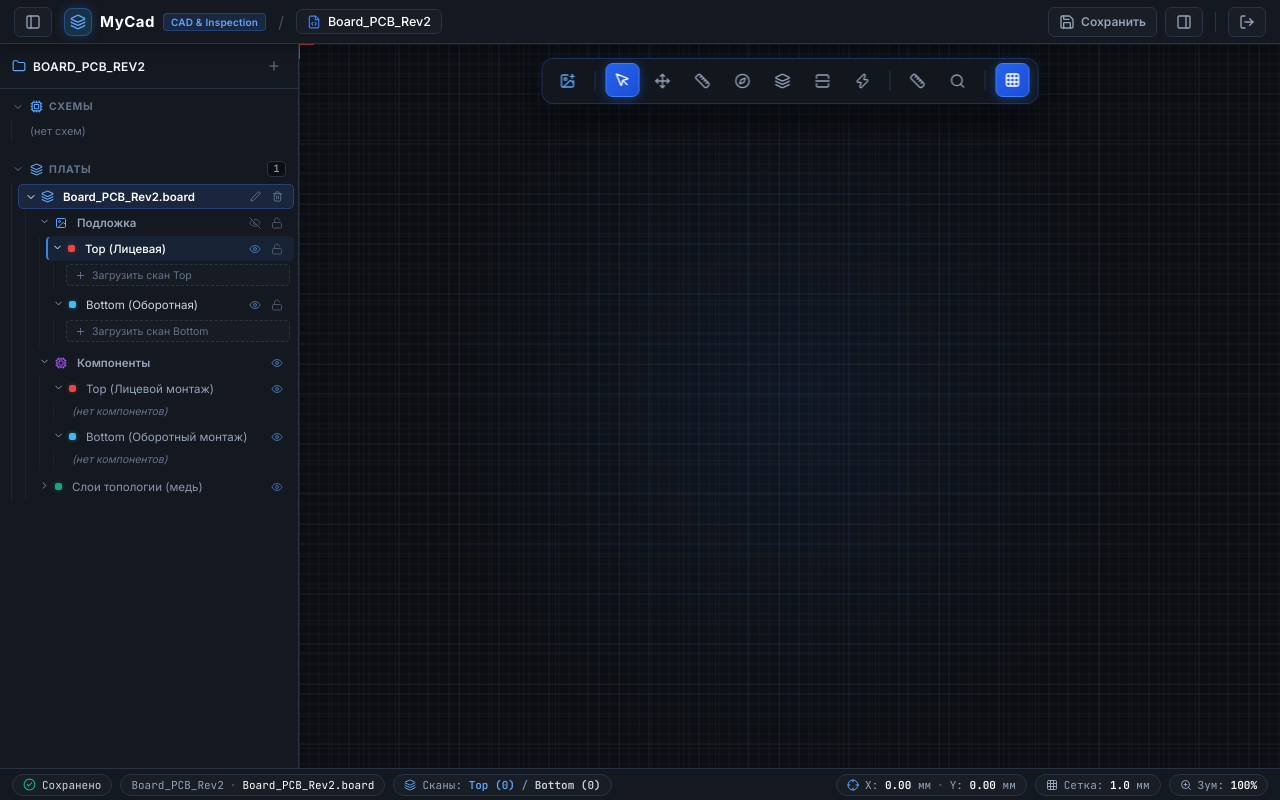
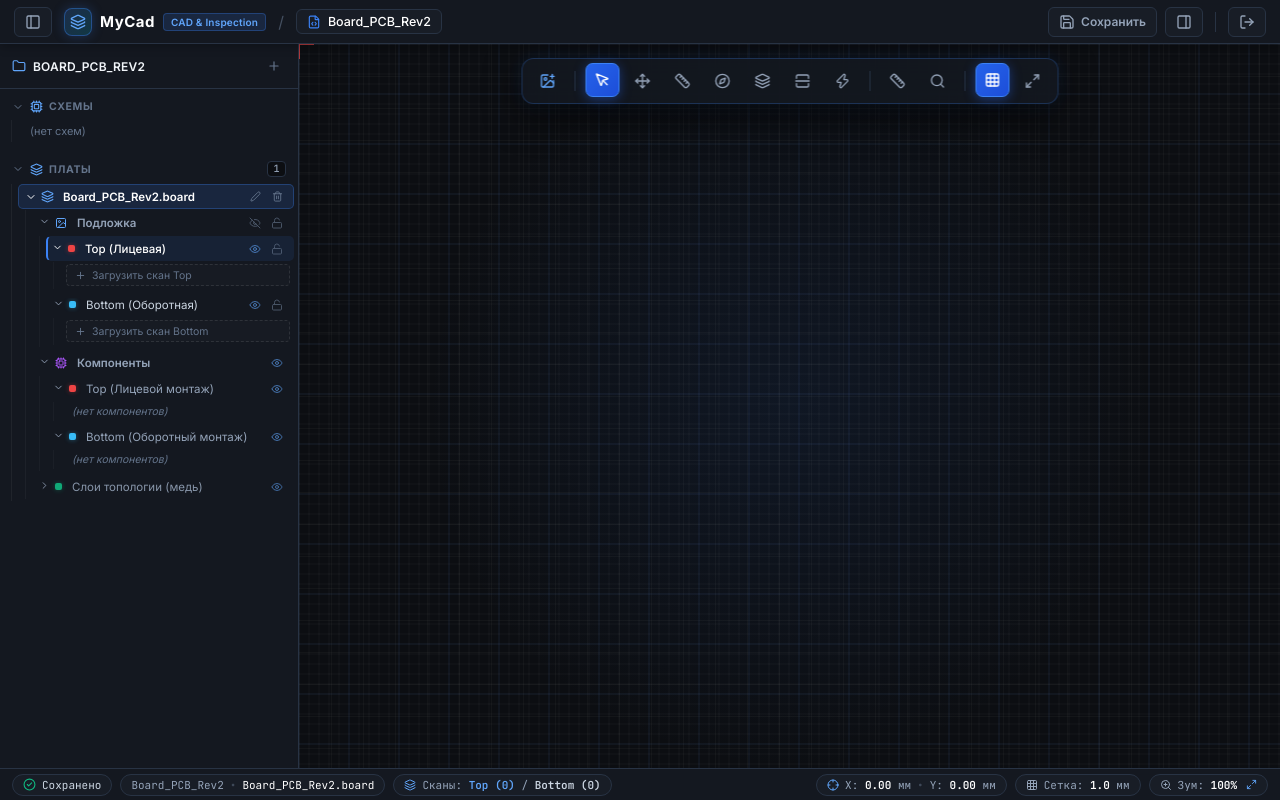
Before and after one commit to Apofixc/MyCad, a React (Vite) app: page / in a window 1280 px wide. Both pictures are taken after a click on the element 842 px from the left and 430 px from the top of the page. Built offline with nearby package versions, Linux system fonts and the light colour scheme.

Commit message:
feat: implement UI state management with viewport and layout controls

```diff
--- a/src/App.tsx
+++ b/src/App.tsx
@@ -25,6 +25,7 @@ export const App: React.FC = () => {
     openModal,
     setActiveTool,
     toggleGrid,
+    fitAllImages,
   } = useUiStore();
 
   // Global Keyboard Shortcuts
@@ -84,12 +85,17 @@ export const App: React.FC = () => {
         case "g":
           toggleGrid();
           break;
+        case "f":
+        case "а":
+        case "0":
+          fitAllImages();
+          break;
       }
     };
 
     window.addEventListener("keydown", handleKeyDown);
     return () => window.removeEventListener("keydown", handleKeyDown);
-  }, [saveProject, openModal, toggleLeftSidebar, setActiveTool, toggleGrid]);
+  }, [saveProject, openModal, toggleLeftSidebar, setActiveTool, toggleGrid, fitAllImages]);
 
   return (
     <div className="cad-app-container">
--- a/src/components/Sidebar/ProjectTree.tsx
+++ b/src/components/Sidebar/ProjectTree.tsx
@@ -118,6 +118,7 @@ export const ProjectTree: React.FC = () => {
     activeWorkLayer,
     setActiveWorkLayer,
     focusImageLayer,
+    fitAllImages,
   } = useUiStore();
 
   const handlePickAndAddImages = async (side: "top" | "bottom") => {
@@ -950,6 +951,18 @@ export const ProjectTree: React.FC = () => {
                                       >
                                         {isAllBgLocked ? <Lock size={12} color="#f59e0b" /> : <Unlock size={12} />}
                                       </button>
+                                      {allBgImages.length > 0 && (
+                                        <button
+                                          className="cad-tree-icon-btn"
+                                          onClick={() => {
+                                            if (!isActive) setActiveFile(file.id);
+                                            fitAllImages(allBgImages);
+                                          }}
+                                          title="Вписать все изображения платы на холст (F / 0)"
+                                        >
+                                          <Maximize2 size={12} color="#60a5fa" />
+                                        </button>
+                                      )}
                                     </div>
                                   </div>
 
@@ -1004,6 +1017,18 @@ export const ProjectTree: React.FC = () => {
                                             >
                                               {isAllTopLocked ? <Lock size={12} color="#f59e0b" /> : <Unlock size={12} />}
                                             </button>
+                                            {bgTopImages.length > 0 && (
+                                              <button
+                                                className="cad-tree-icon-btn"
+                                                onClick={() => {
+                                                  if (!isActive) setActiveFile(file.id);
+                                                  fitAllImages(bgTopImages);
+                                                }}
+                                                title="Вписать все изображения Top"
+                                              >
+                                                <Maximize2 size={12} color="#60a5fa" />
+                                              </button>
+                                            )}
                                           </div>
                                         </div>
 
@@ -1166,6 +1191,18 @@ export const ProjectTree: React.FC = () => {
                                             >
                                               {isAllBotLocked ? <Lock size={12} color="#f59e0b" /> : <Unlock size={12} />}
                                             </button>
+                                            {bgBottomImages.length > 0 && (
+                                              <button
+                                                className="cad-tree-icon-btn"
+                                                onClick={() => {
+                                                  if (!isActive) setActiveFile(file.id);
+                                                  fitAllImages(bgBottomImages);
+                                                }}
+                                                title="Вписать все изображения Bottom"
+                                              >
+                                                <Maximize2 size={12} color="#60a5fa" />
+                                              </button>
+                                            )}
                                           </div>
                                         </div>
 
@@ -1670,6 +1707,16 @@ export const ProjectTree: React.FC = () => {
               <div
                 className="cad-context-item"
                 onClick={() => {
+                  fitAllImages();
+                  setContextMenu(null);
+                }}
+              >
+                <Maximize2 size={12} color="#60a5fa" />
+                <span>Вписать все изображения (F / 0)</span>
+              </div>
+              <div
+                className="cad-context-item"
+                onClick={() => {
                   const img = contextMenu.targetImage!;
                   const side = contextMenu.groupTitle.toLowerCase().includes("top") ? "top" : "bottom";
                   setPendingPreprocess({
--- a/src/components/StatusBar.tsx
+++ b/src/components/StatusBar.tsx
@@ -1,10 +1,10 @@
 import React from "react";
-import { CheckCircle2, AlertCircle, Crosshair, Layers, FileText, Grid, ZoomIn } from "lucide-react";
+import { CheckCircle2, AlertCircle, Crosshair, Layers, FileText, Grid, ZoomIn, Maximize2 } from "lucide-react";
 import { useUiStore } from "../stores/uiStore";
 import { useProjectStore } from "../stores/projectStore";
 
 export const StatusBar: React.FC = () => {
-  const { cursorMm, viewportZoom, gridStepMm } = useUiStore();
+  const { cursorMm, viewportZoom, gridStepMm, fitAllImages } = useUiStore();
   const { manifest, activeFileType, board, schematic, isDirty } = useProjectStore();
 
   const topCount = board?.data.bgTop.images.length || 0;
@@ -74,9 +74,14 @@ export const StatusBar: React.FC = () => {
         </div>
 
         {/* Zoom Capsule */}
-        <div className="cad-status-pill">
+        <div
+          className="cad-status-pill cad-status-btn"
+          onClick={() => fitAllImages()}
+          title="Вписать все изображения (F / 0)"
+        >
           <ZoomIn size={12} color="#94a3b8" />
           <span>Зум: <strong>{viewportZoom}%</strong></span>
+          <Maximize2 size={11} color="#60a5fa" style={{ marginLeft: 3 }} />
         </div>
       </div>
     </footer>
--- a/src/components/Viewport/ToolBar.tsx
+++ b/src/components/Viewport/ToolBar.tsx
@@ -10,6 +10,7 @@ import {
   Zap,
   Grid,
   ImagePlus,
+  Maximize2,
 } from "lucide-react";
 import { useUiStore } from "../../stores/uiStore";
 import { ToolMode } from "../../types/cad";
@@ -24,6 +25,7 @@ export const ToolBar: React.FC = () => {
     toggleLoupe,
     setPendingPreprocess,
     setPendingBatchImport,
+    fitAllImages,
   } = useUiStore();
 
   const isUnderlay = activeWorkLayer?.type === "underlay";
@@ -91,12 +93,17 @@ export const ToolBar: React.FC = () => {
         case "G":
           toggleGrid();
           break;
+        case "F":
+        case "А":
+        case "0":
+          fitAllImages();
+          break;
       }
     };
 
     window.addEventListener("keydown", handleKeyDown);
     return () => window.removeEventListener("keydown", handleKeyDown);
-  }, [isUnderlay, setActiveTool, toggleGrid, toggleLoupe]);
+  }, [isUnderlay, setActiveTool, toggleGrid, toggleLoupe, fitAllImages]);
 
   const handleAddImage = async (side: "top" | "bottom") => {
     if (typeof window !== "undefined" && "__TAURI_INTERNALS__" in window) {
@@ -226,6 +233,15 @@ export const ToolBar: React.FC = () => {
       >
         <Grid size={16} />
       </button>
+
+      {/* Вписать все изображения */}
+      <button
+        className="cad-tool-btn"
+        onClick={() => fitAllImages()}
+        title="Вписать все изображения (F / 0)"
+      >
+        <Maximize2 size={16} />
+      </button>
     </div>
   );
 };
--- a/src/index.css
+++ b/src/index.css
@@ -780,6 +780,19 @@ body,
 
 .cad-status-pill.cad-status-coords {
   color: #94a3b8;
+}
+
+.cad-status-pill.cad-status-btn {
+  cursor: pointer;
+  user-select: none;
+}
+
+.cad-status-pill.cad-status-btn:hover {
+  background: var(--cad-bg-hover);
+  border-color: rgba(96, 165, 250, 0.45);
+  color: #fff;
+  transform: translateY(-1px);
+  box-shadow: 0 2px 8px rgba(0, 0, 0, 0.3);
 }
 
 .cad-status-pill strong {
--- a/src/stores/uiStore.ts
+++ b/src/stores/uiStore.ts
@@ -1,5 +1,6 @@
 import { create } from "zustand";
 import { ToolMode, ActiveWorkLayer, BoardImageLayer } from "../types/cad";
+import { useProjectStore } from "./projectStore";
 
 interface UiStore {
   activeTool: ToolMode;
@@ -9,6 +10,7 @@ interface UiStore {
   viewportZoom: number; // in %
   viewportPan: { x: number; y: number };
   focusImageLayer: (imgLayer: BoardImageLayer) => void;
+  fitAllImages: (images?: BoardImageLayer[]) => void;
   gridStepMm: number;
   showGrid: boolean;
 
@@ -196,6 +198,88 @@ export const useUiStore = create<UiStore>((set) => ({
     nextUpdates.viewportPan = { x: newPanX, y: newPanY };
     set(nextUpdates);
   },
+  fitAllImages: (imagesToFit) => {
+    const state = useUiStore.getState();
+    let targets = imagesToFit;
+    if (!targets || targets.length === 0) {
+      const board = useProjectStore.getState().board;
+      if (board) {
+        const topImgs = board.data?.bgTop?.images || [];
+        const botImgs = board.data?.bgBottom?.images || [];
+        const visibleImgs = [...topImgs, ...botImgs].filter((img) => img.visible !== false);
+        targets = visibleImgs.length > 0 ? visibleImgs : [...topImgs, ...botImgs];
+      }
+    }
+
+    if (!targets || targets.length === 0) return;
+
+    const nextUpdates: Partial<UiStore> = {};
+    if (targets.some((img) => (img.side || "top").toLowerCase() === "top") && !state.showTopLayer) {
+      nextUpdates.showTopLayer = true;
+    }
+    if (targets.some((img) => (img.side || "top").toLowerCase() === "bottom") && !state.showBottomLayer) {
+      nextUpdates.showBottomLayer = true;
+    }
+
+    let minX = Infinity;
+    let maxX = -Infinity;
+    let minY = Infinity;
+    let maxY = -Infinity;
+
+    for (const img of targets) {
+      const naturalW = img.width || 2000;
+      const naturalH = img.height || 1500;
+      const scale = img.scale || 1.0;
+      const pxPerMm = img.pxPerMm || 23.62;
+      const wMm = (naturalW * scale) / pxPerMm;
+      const hMm = (naturalH * scale) / pxPerMm;
+      const cx = (img.offsetX || 0) + wMm / 2;
+      const cy = (img.offsetY || 0) + hMm / 2;
+      const hw = wMm / 2;
+      const hh = hMm / 2;
+
+      const rotRad = ((img.rotation || 0) * Math.PI) / 180;
+      const cos = Math.abs(Math.cos(rotRad));
+      const sin = Math.abs(Math.sin(rotRad));
+      const boundHw = hw * cos + hh * sin;
+      const boundHh = hw * sin + hh * cos;
+
+      const iMinX = cx - boundHw;
+      const iMaxX = cx + boundHw;
+      const iMinY = cy - boundHh;
+      const iMaxY = cy + boundHh;
+
+      if (iMinX < minX) minX = iMinX;
+      if (iMaxX > maxX) maxX = iMaxX;
+      if (iMinY < minY) minY = iMinY;
+      if (iMaxY > maxY) maxY = iMaxY;
+    }
+
+    if (minX === Infinity || maxX === -Infinity) return;
+
+    const totalWidthMm = Math.max(1, maxX - minX);
+    const totalHeightMm = Math.max(1, maxY - minY);
+    const centerMmX = (minX + maxX) / 2;
+    const centerMmY = (minY + maxY) / 2;
+
+    const leftW = state.leftSidebarCollapsed ? 0 : state.leftSidebarWidth;
+    const rightW = state.rightSidebarCollapsed ? 0 : state.rightSidebarWidth;
+    const viewportW = Math.max(300, (typeof window !== "undefined" ? window.innerWidth : 1200) - leftW - rightW);
+    const viewportH = Math.max(300, (typeof window !== "undefined" ? window.innerHeight : 800) - 80);
+
+    const MM_TO_PX = 10;
+    const fitZoomX = ((viewportW * 0.78) / (totalWidthMm * MM_TO_PX)) * 100;
+    const fitZoomY = ((viewportH * 0.78) / (totalHeightMm * MM_TO_PX)) * 100;
+    const newZoom = Math.max(10, Math.min(600, Math.round(Math.min(fitZoomX, fitZoomY))));
+    const zoomFactor = newZoom / 100;
+
+    const newPanX = Math.round(viewportW / 2 - centerMmX * MM_TO_PX * zoomFactor);
+    const newPanY = Math.round(viewportH / 2 - centerMmY * MM_TO_PX * zoomFactor);
+
+    nextUpdates.viewportZoom = newZoom;
+    nextUpdates.viewportPan = { x: newPanX, y: newPanY };
+    set(nextUpdates);
+  },
   setGridStepMm: (step) => set({ gridStepMm: step }),
   toggleGrid: () => set((state) => ({ showGrid: !state.showGrid })),
 
```
